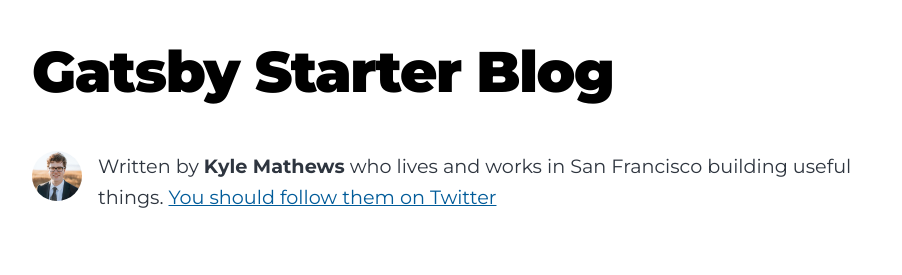
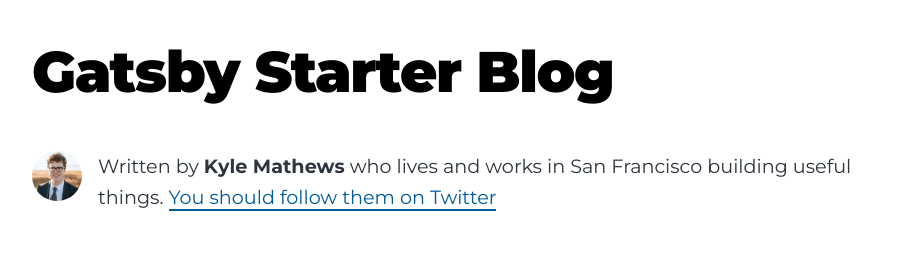
Before and after one commit to dermeck/dermeck.github.io, a Gatsby site: page / in a window 1280 px wide. Shown: the top 275 px of the page, without its empty margins (180-1082 px from the left). Built offline with nearby package versions, Linux system fonts and the light colour scheme; Gatsby itself is replaced by a stand-in of ours.

Commit message:
styles for links

```diff
--- a/src/style.css
+++ b/src/style.css
@@ -167,6 +167,11 @@
   padding: var(--spacing-0);
 }
 
+p a {
+  text-decoration: none;
+  border-bottom: 2px solid var(--color-primary);
+}
+
 ul,
 ol {
   margin-left: var(--spacing-0);
```
